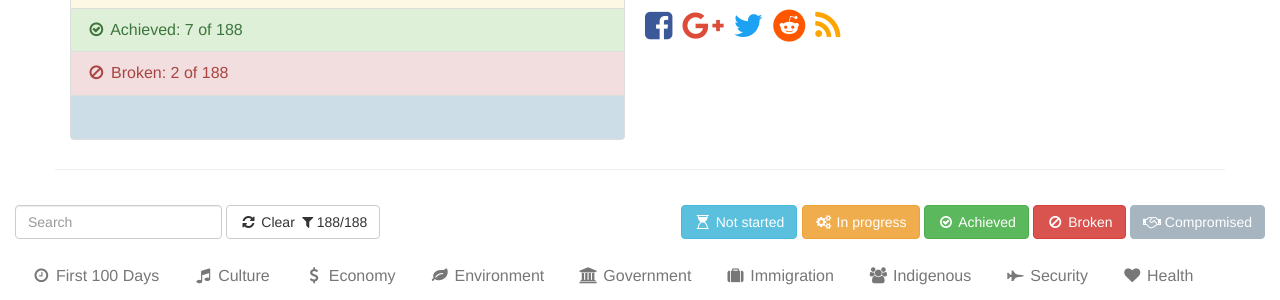
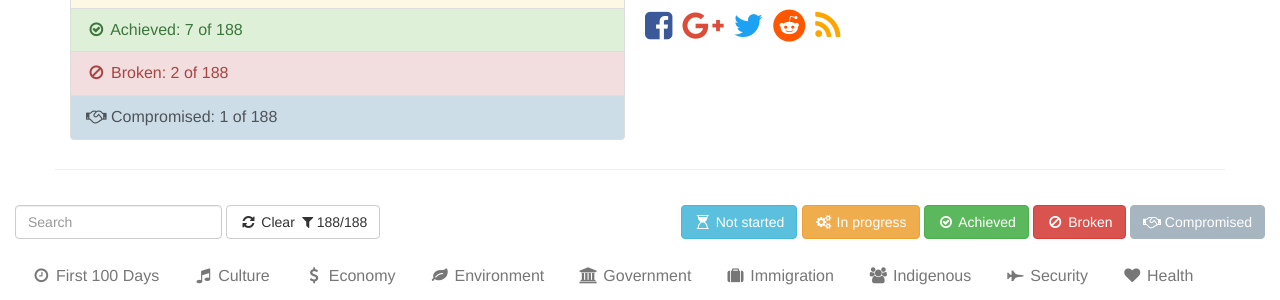
Before and after one commit to TrumpTracker/trumptracker.github.io, a Jekyll site: the page built from index.html, in a window 1280 px wide. Shown: the part 214-514 px from the top of the page. Built offline with Jekyll 4.4.1, drawn with Linux system fonts in a browser that asks for light colours; nearby versions of some CDN libraries.

Commit message:
.list-group-item-compromised

```diff
--- a/css/styles.sass
+++ b/css/styles.sass
@@ -32,7 +32,7 @@ body
 
 .list-group-item-compromised
   background-color: #ccdde8
-  color: #ccdde8
+  color: #4e5459
 
 .compromised
   background-color: #ccdde8!important
```
